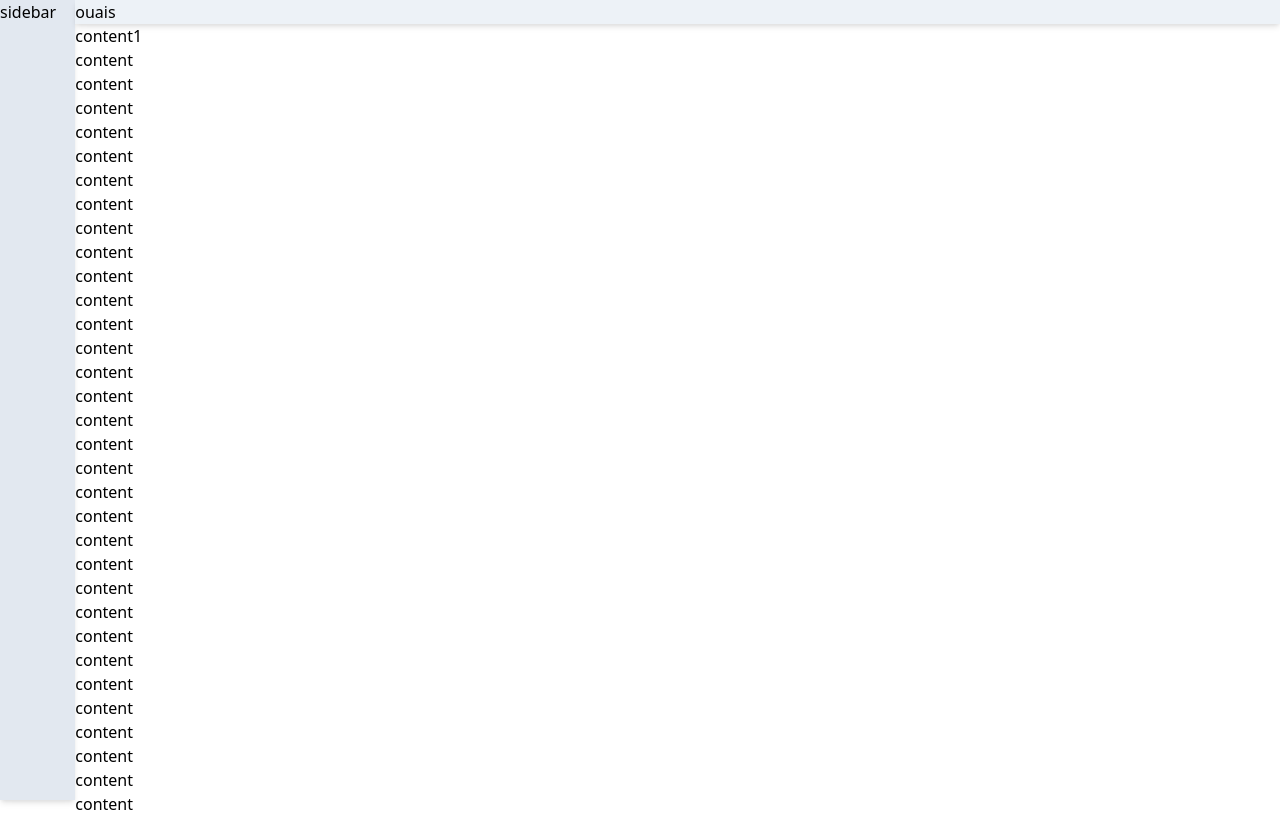
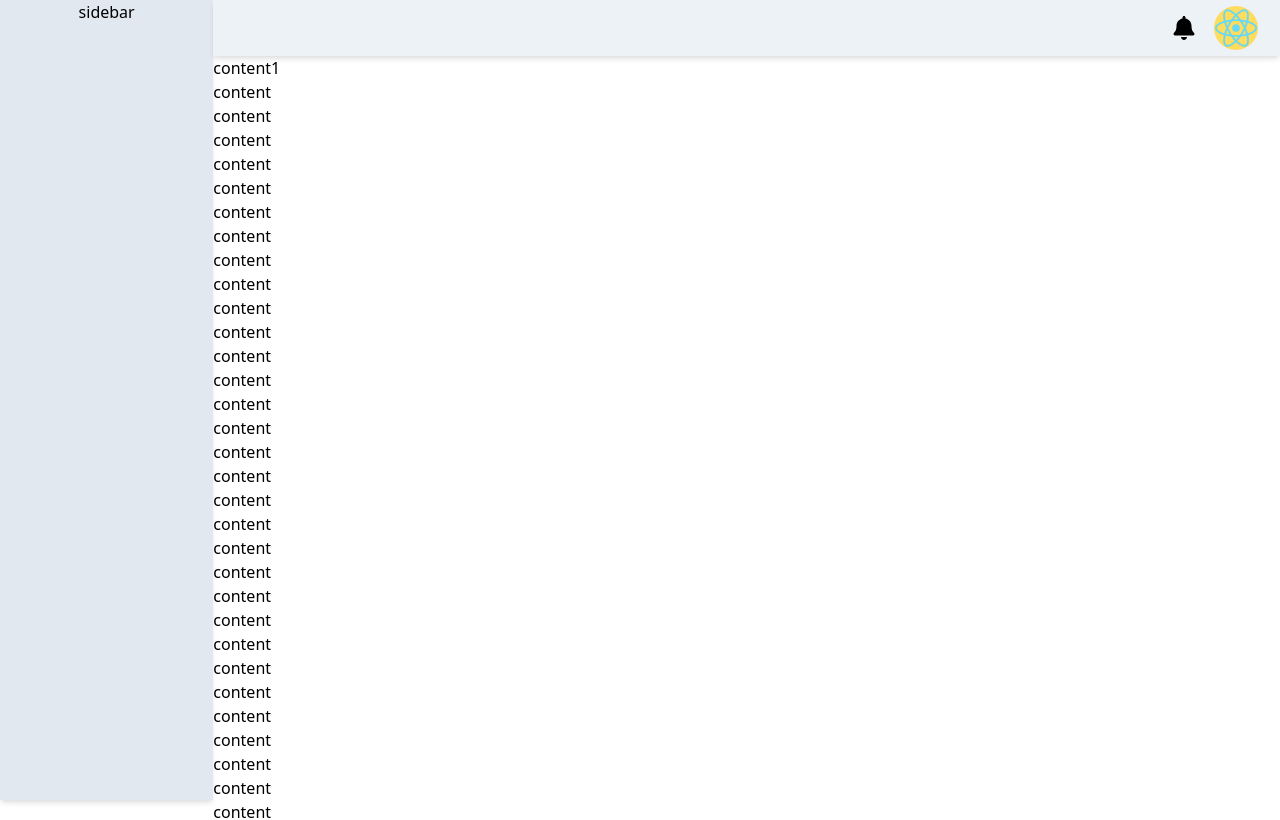
Before and after one commit to JeremyGendre/react-dashboard, a React (Create React App) app: page / in a window 1280 px wide. Shown: the top 820 px of the page. Built offline with nearby package versions, Linux system fonts and the light colour scheme.

Commit message:
positionning header and manage sidebar display in function of window size

```diff
--- a/package.json
+++ b/package.json
@@ -12,6 +12,7 @@
     "@types/react-dom": "^16.9.0",
     "react": "^16.14.0",
     "react-dom": "^16.14.0",
+    "react-icons": "^3.11.0",
     "react-router-dom": "^5.2.0",
     "react-scripts": "3.4.3",
     "tailwindcss": "^1.9.5",
--- a/src/component/Header.tsx
+++ b/src/component/Header.tsx
@@ -1,9 +1,20 @@
 import React from 'react';
+import {FaBell} from 'react-icons/fa';
+import {AiOutlineMenu} from 'react-icons/ai';
+import HeaderProfile from "./HeaderProfile";
 
 export default function Header(){
     return (
-        <div className="sticky top-0 bg-gray-200 shadow-md w-full">
-            ouais
+        <div className="sticky top-0 bg-gray-200 shadow-md w-full flex p-1">
+            <div className="mr-auto ml-4 flex md:hidden">
+                <AiOutlineMenu size={24} className="my-auto"/>
+            </div>
+            <div className="flex ml-auto mr-4">
+                <div className="rounded-full border-2 w-10 h-10 flex cursor-pointer my-auto border-transparent mx-2 hover:text-gray-600 transition duration-150">
+                    <FaBell size={24} className="m-auto"/>
+                </div>
+                <HeaderProfile/>
+            </div>
         </div>
     );
 }
--- /dev/null
+++ b/src/component/HeaderProfile.tsx
@@ -0,0 +1,9 @@
+import React from "react";
+
+export default function HeaderProfile() {
+    return (
+        <div>
+            <img className="rounded-full w-12 transition duration-150 cursor-pointer border-2 border-transparent hover:border-gray-400 hover:shadow-lg" title="profil" src={process.env.PUBLIC_URL + '/logo512.png'} alt="profile-avatar"/>
+        </div>
+    );
+}
--- a/src/component/Sidebar.tsx
+++ b/src/component/Sidebar.tsx
@@ -2,7 +2,7 @@ import React from 'react';
 
 export default function Sidebar(){
     return (
-        <div className="sticky top-0 bg-gray-300 shadow-md h-screen w-20">
+        <div className="hidden md:block transition duration-200 sticky top-0 bg-gray-300 shadow-md h-screen md:w-20 lg:w-64 text-center">
             sidebar
         </div>
     );
```
Also changed, not shown: public/logo512.png, 1 other file (tests, documents, lock files or other folders).
